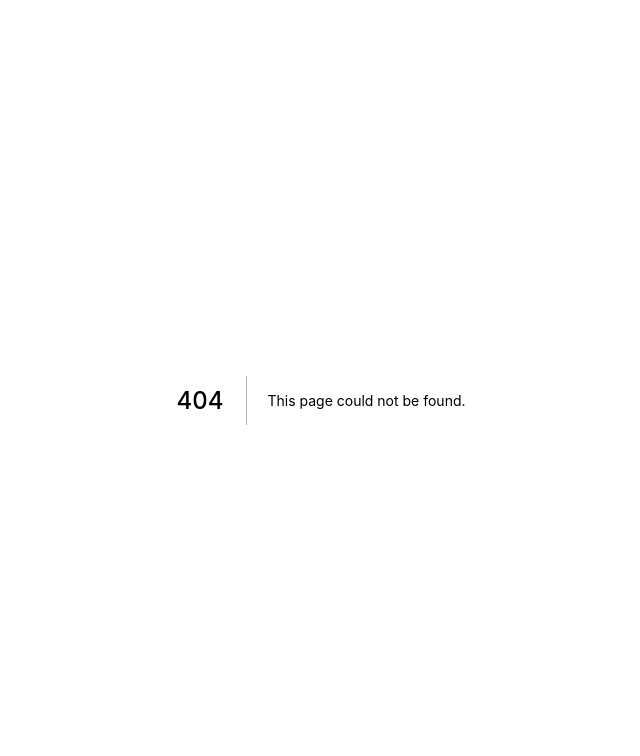
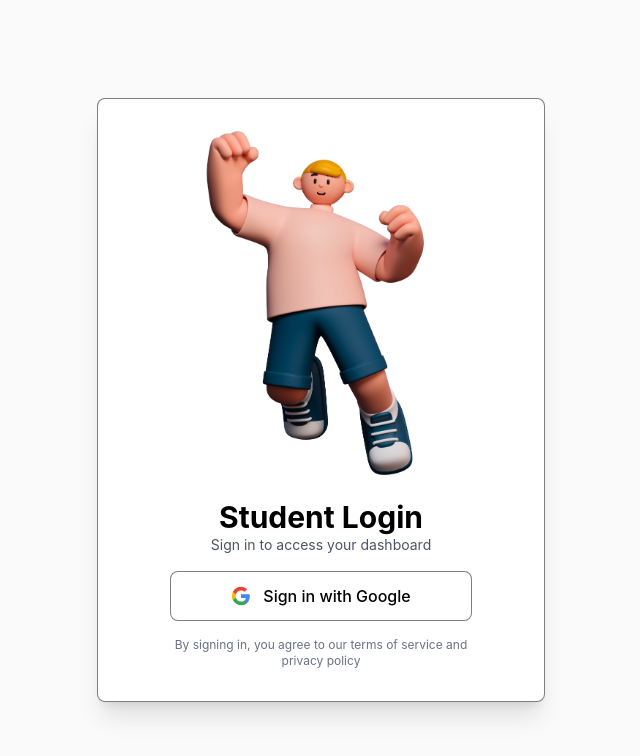
Before and after one commit to PW-IOI-Tech/pwioi-club-frontend, a Next.js app: page /login in a window 1280 px wide. Before the commit this address had no page. Shown: the top 756 px of the page, without its empty margins (319-959 px from the left). Built offline with nearby package versions, Linux system fonts and the light colour scheme.

Commit message:
Login Page UI Added

```diff
--- a/package.json
+++ b/package.json
@@ -16,6 +16,7 @@
     "react": "19.1.0",
     "react-dom": "19.1.0",
     "react-icons": "^5.5.0",
+    "react-toastify": "^11.0.5",
     "recharts": "^3.1.2"
   },
   "devDependencies": {
--- a/src/app/dashboard/student/StudentHome.tsx
+++ b/src/app/dashboard/student/StudentHome.tsx
@@ -115,11 +115,12 @@
 
 const WelcomeMessage: React.FC<WelcomeMessageProps> = ({ userName }) => (
   <div className="bg-gradient-to-br from-slate-800 via-slate-900 to-blue-900 rounded-sm shadow-sm border border-gray-400 p-6 py-8">
-    <h1 className="text-3xl text-white mb-2">
-      Welcome back, <span className="font-bold">{userName}</span>!{" "}
+    <h1 className="text-2xl md:text-3xl text-white mb-2">
+      Welcome back, <br className="block sm:hidden" />
+      <span className="font-bold">{userName}</span>!{" "}
       <span className="">👋</span>
     </h1>
-    <p className="text-gray-300 leading-tight w-3/4">
+    <p className="text-gray-300 leading-tight sm:w-3/4 text-sm">
       Stay connected with your academic community. Share your progress, learn
       from others, and explore new opportunities.
     </p>
@@ -197,7 +198,7 @@
 
   return (
     <>
-      <div className="bg-gradient-to-br from-white to-indigo-50 rounded-sm shadow-sm border border-gray-400 p-5">
+      <div className="bg-gradient-to-br from-white to-indigo-50 rounded-sm shadow-sm border border-gray-400 px-5 sm:py-5 py-4">
         <div className="flex items-center space-x-3 mb-4">
           <div className="w-10 h-10 bg-slate-900 rounded-full flex items-center justify-center text-white font-semibold">
             {userInitial}
@@ -210,7 +211,7 @@
           </div>
         </div>
 
-        <div className="flex flex-col space-y-4">
+        <div className="flex flex-col sm:space-y-4">
           <button
             onClick={handleTextAreaClick}
             className="w-full bg-gray-50 transition-all duration-200 rounded-sm px-4 py-3 text-left text-gray-600 text-sm border border-gray-400 hover:border-gray-500 focus:outline-none focus:ring-2 focus:ring-slate-900 focus:border-transparent cursor-pointer"
@@ -218,7 +219,7 @@
             Share your thoughts, projects, or achievements...
           </button>
 
-          <div className="grid grid-cols-2 gap-2">
+          <div className="grid-cols-2 gap-2 hidden sm:grid">
             <button
               onClick={() => handleMediaSelect("image")}
               className="flex items-center justify-center space-x-2 p-2 text-white bg-slate-900 rounded-sm transition-all duration-200 text-sm font-semibold cursor-pointer hover:bg-slate-800"
@@ -236,7 +237,7 @@
           </div>
         </div>
 
-        <div className="mt-4 pt-4 border-t border-gray-300">
+        <div className="mt-4 pt-4 border-t border-gray-300 hidden sm:block">
           <div className="flex items-center justify-between text-xs text-gray-600">
             <span>💡 Tip: Share your daily wins!</span>
           </div>
@@ -261,7 +262,7 @@
       {showModal && (
         <div className="fixed inset-0 bg-black/35 backdrop-blur-sm flex items-center justify-center z-50 p-4">
           <div className="bg-white rounded-lg shadow-2xl w-full max-w-2xl max-h-[90vh] overflow-y-auto">
-            <div className="flex items-center justify-between p-4 border-b border-gray-400">
+            <div className="flex items-center justify-between p-4 border-b border-gray-200">
               <h2 className="text-xl font-semibold text-gray-900">
                 Create Post
               </h2>
@@ -343,17 +344,17 @@
               )}
             </div>
 
-            <div className="border-t p-4 flex justify-end space-x-3">
+            <div className="border-t border-gray-200 p-4 flex justify-end space-x-3">
               <button
                 onClick={handleCancel}
-                className="px-6 py-2 border border-gray-300 text-gray-700 rounded-lg hover:bg-gray-100 transition-colors font-medium cursor-pointer"
+                className="px-6 py-2 border border-gray-300 text-gray-700 rounded-sm sm:rounded-lg hover:bg-gray-100 transition-colors font-medium cursor-pointer"
               >
                 Cancel
               </button>
               <button
                 onClick={handlePost}
                 disabled={!postText.trim() && !selectedMedia}
-                className="px-6 py-2 bg-slate-900 text-white rounded-lg hover:bg-slate-800 disabled:opacity-50 disabled:cursor-not-allowed transition-colors font-medium cursor-pointer"
+                className="px-6 py-2 bg-slate-900 text-white rounded-sm sm:rounded-lg hover:bg-slate-800 disabled:opacity-50 disabled:cursor-not-allowed transition-colors font-medium cursor-pointer"
               >
                 Post
               </button>
@@ -589,7 +590,7 @@
       )}
 
       {showLikesModal && (
-        <div className="fixed inset-0 bg-black/25 backdrop-blur-sm flex items-center justify-center z-50">
+        <div className="fixed inset-0 bg-black/25 backdrop-blur-sm hidden items-center justify-center z-50">
           <div className="bg-white rounded-lg shadow-2xl max-w-md w-full mx-4 max-h-96 overflow-hidden">
             <div className="flex items-center justify-between p-4 border-b border-gray-200">
               <h3 className="text-lg font-semibold">Likes</h3>
@@ -1020,6 +1021,9 @@
         <div className="grid grid-cols-1 lg:grid-cols-10 gap-6">
           <div className="lg:col-span-7 space-y-4">
             <WelcomeMessage userName={user.name} />
+            <div className="block sm:hidden">
+              <CreatePost userInitial={user.initial} />
+            </div>
             <Feed
               posts={posts}
               likedPosts={likedPosts}
@@ -1029,7 +1033,7 @@
             />
           </div>
 
-          <div className="lg:col-span-3 space-y-4">
+          <div className="lg:col-span-3 space-y-4 hidden sm:block">
             <ProfileHeader user={user} />
             <CreatePost userInitial={user.initial} />
           </div>
--- a/src/app/dashboard/student/layout.tsx
+++ b/src/app/dashboard/student/layout.tsx
@@ -76,7 +76,6 @@
 
   const activeSection = getActiveSection();
 
-  // Handle clicks outside mobile menu
   useEffect(() => {
     const handleClickOutside = (event: MouseEvent) => {
       const sidebar = document.getElementById("mobile-sidebar");
@@ -106,7 +105,6 @@
     return () => document.removeEventListener("mousedown", handleClickOutside);
   }, [isMobileMenuOpen, isProfileSidebarOpen]);
 
-  // Handle body scroll when mobile menu is open
   useEffect(() => {
     if (isMobileMenuOpen || isProfileSidebarOpen) {
       document.body.style.overflow = "hidden";
@@ -121,7 +119,6 @@
 
   const handleLogout = () => {
     console.log("Logout clicked");
-    // Note: localStorage usage removed as per requirements
     router.push("/auth/login/student");
   };
 
@@ -131,7 +128,6 @@
 
   return (
     <div className="flex min-h-screen bg-slate-50">
-      {/* Mobile Menu Button */}
       <button
         id="mobile-menu-button"
         onClick={() => setIsMobileMenuOpen(!isMobileMenuOpen)}
@@ -145,7 +141,6 @@
         )}
       </button>
 
-      {/* Mobile Overlay */}
       {(isMobileMenuOpen || isProfileSidebarOpen) && (
         <div
           className="fixed inset-0 bg-slate-900/60 backdrop-blur-sm z-40 transition-all duration-300 cursor-pointer"
@@ -156,14 +151,12 @@
         />
       )}
 
-      {/* Desktop Sidebar */}
       <div
         className={`hidden lg:flex sticky top-0 h-screen bg-slate-900 border-r border-slate-700/50 shadow-2xl transition-all duration-300 ease-in-out ${
           isSidebarExpanded ? "w-64" : "w-20"
         }`}
       >
         <div className="flex flex-col w-full">
-          {/* Header with Hamburger and Logo */}
           <div className="p-5 border-b border-slate-700/50 flex items-center space-x-3 bg-slate-800/50">
             <button
               onClick={() => setIsSidebarExpanded(!isSidebarExpanded)}
@@ -186,7 +179,6 @@
             )}
           </div>
 
-          {/* Coding Platform Logo */}
           <div className="p-5 border-b border-slate-700/50 bg-slate-800/30">
             <button
               onClick={handleCodingPlatformRedirect}
@@ -210,7 +202,6 @@
             </button>
           </div>
 
-          {/* Navigation */}
           <nav className="flex-1 p-4 space-y-2 mt-2">
             {menuItems.map((item) => {
               const Icon = item.icon;
@@ -248,7 +239,6 @@
             })}
           </nav>
 
-          {/* Profile Button */}
           <div className="p-4 border-t border-slate-700/50 bg-gradient-to-r from-slate-800/30 to-slate-700/20">
             <button
               className={`w-full flex items-center text-slate-300 hover:bg-slate-700/50 hover:text-white hover:scale-105 active:scale-95 py-2.5 px-3 rounded-xl transition-all duration-200 ease-in-out cursor-pointer group relative border border-transparent hover:border-slate-600/30 ${
@@ -281,14 +271,12 @@
         </div>
       </div>
 
-      {/* Professional Profile Sidebar */}
       <div
         id="profile-sidebar"
         className={`fixed inset-y-0 right-0 z-50 w-80 h-screen bg-white shadow-xl flex flex-col transition-transform duration-400 ease-in-out border-l border-slate-200 overflow-y-auto ${
           isProfileSidebarOpen ? "translate-x-0" : "translate-x-full"
         }`}
       >
-        {/* Profile Header */}
         <div className="bg-gradient-to-br from-slate-800 via-slate-900 to-blue-900 p-4 text-white relative">
           <div className="absolute inset-0 bg-gradient-to-br from-blue-600/10 to-transparent"></div>
           <div className="relative z-10">
@@ -304,7 +292,6 @@
               </button>
             </div>
 
-            {/* Profile Card */}
             <div className="bg-white/5 rounded-xl p-3 backdrop-blur-sm border border-white/10 hover:bg-white/10 transition-all duration-200">
               <div className="flex items-center space-x-3 mb-3">
                 <div className="w-16 h-16 rounded-xl bg-gradient-to-br from-blue-500 via-blue-600 to-indigo-700 flex items-center justify-center shadow-lg border border-white/20 hover:shadow-xl transition-all duration-200">
@@ -326,7 +313,6 @@
           </div>
         </div>
 
-        {/* Academic Overview */}
         <div className="p-4 bg-gradient-to-br from-slate-50 to-slate-100 border-b border-slate-200">
           <h3 className="text-xs font-bold text-slate-700 mb-3 uppercase tracking-wider">
             Academic Overview
@@ -359,7 +345,6 @@
           </div>
         </div>
 
-        {/* Profile Options */}
         <div className="p-4 py-6 bg-gradient-to-b from-white to-slate-50">
           <h3 className="text-xs font-bold text-slate-700 mb-3 uppercase tracking-wider">
             Quick Actions
@@ -384,7 +369,6 @@
           </nav>
         </div>
 
-        {/* Contact Information */}
         <div className="p-4 py-6 bg-gradient-to-br from-slate-50 to-slate-100 border-t border-slate-200">
           <h3 className="text-xs font-bold text-slate-700 mb-3 uppercase tracking-wider">
             Contact Information
@@ -405,7 +389,6 @@
           </div>
         </div>
 
-        {/* Logout Button */}
         <div className="p-4 border-t border-slate-200 bg-gradient-to-r from-slate-50 to-red-50">
           <button
             onClick={handleLogout}
@@ -417,14 +400,12 @@
         </div>
       </div>
 
-      {/* Mobile Sidebar */}
       <div
         id="mobile-sidebar"
         className={`lg:hidden fixed inset-y-0 right-0 z-40 w-72 h-screen bg-slate-900 border-l border-slate-700/50 shadow-2xl flex flex-col transition-transform duration-300 ease-in-out ${
           isMobileMenuOpen ? "translate-x-0" : "translate-x-full"
         }`}
       >
-        {/* Mobile Header */}
         <div className="p-6 border-b border-slate-700/50 bg-slate-800/50">
           <div className="cursor-pointer hover:opacity-80 transition-opacity duration-200">
             <Image
@@ -436,7 +417,6 @@
           </div>
         </div>
 
-        {/* Coding Platform Logo Mobile */}
         <div className="p-5 border-b border-slate-700/50 bg-slate-800/30">
           <button
             onClick={handleCodingPlatformRedirect}
@@ -456,7 +436,6 @@
           </button>
         </div>
 
-        {/* Mobile Navigation */}
         <nav className="flex-1 p-4 space-y-2">
           {menuItems.map((item) => {
             const Icon = item.icon;
@@ -483,7 +462,6 @@
           })}
         </nav>
 
-        {/* Mobile Profile Button */}
         <div className="p-4 border-t border-slate-700/50 bg-gradient-to-r from-slate-800/30 to-slate-700/20">
           <button
             className="w-full flex items-center space-x-3 text-slate-300 hover:bg-slate-700/50 hover:text-white hover:scale-105 active:scale-95 py-3.5 px-4 rounded-xl transition-all duration-200 ease-in-out cursor-pointer font-medium border border-transparent hover:border-slate-600/30"
@@ -500,9 +478,8 @@
         </div>
       </div>
 
-      {/* Main Content */}
       <div className="flex-1 transition-all duration-300 ease-in-out">
-        <div className="p-6 lg:p-8">{children}</div>
+        <div className="p-1 lg:p-8">{children}</div>
       </div>
     </div>
   );
--- /dev/null
+++ b/src/app/login/loginPage.tsx
@@ -0,0 +1,135 @@
+"use client";
+import { useState, useEffect, useRef, Suspense } from "react";
+import { ToastContainer, toast } from "react-toastify";
+import "react-toastify/dist/ReactToastify.css";
+import Image from "next/image";
+
+interface LoginContentProps {
+  imgPath: string;
+}
+
+function LoginContent({ imgPath }: LoginContentProps) {
+  const [isLoading, setIsLoading] = useState(false);
+
+  return (
+    <div className="min-h-screen flex items-center justify-center p-4 bg-[#fafafa]">
+      <ToastContainer
+        position="top-right"
+        autoClose={4000}
+        hideProgressBar={false}
+        newestOnTop={true}
+        closeOnClick={true}
+        rtl={false}
+        pauseOnFocusLoss={true}
+        draggable={true}
+        pauseOnHover={true}
+        theme="light"
+        className="!z-50"
+        toastClassName="!rounded-lg !text-sm"
+      />
+
+      <div className="w-full max-w-md bg-white border border-black/50 rounded-lg shadow-xl p-8">
+        <div className="px-12 mb-6">
+          <Image
+            src={imgPath}
+            width={500}
+            height={500}
+            className="w-full h-full object-cover"
+            alt="Login Image"
+          />
+        </div>
+        <div className="text-center mb-4">
+          <h1 className="text-3xl font-bold text-black">Student Login</h1>
+          <p className="text-gray-600 text-sm">
+            Sign in to access your dashboard
+          </p>
+        </div>
+
+        <div className="px-10">
+          <button
+            disabled={isLoading}
+            className="w-full flex items-center justify-center px-4 py-3 border border-black/50 rounded-lg bg-white hover:bg-gray-100 focus:outline-none focus:ring-2 focus:ring-black focus:ring-offset-2 disabled:opacity-50 disabled:cursor-not-allowed transition-colors duration-200 cursor-pointer"
+          >
+            {isLoading ? (
+              <>
+                <svg
+                  className="animate-spin -ml-1 mr-3 h-5 w-5 text-black"
+                  fill="none"
+                  viewBox="0 0 24 24"
+                >
+                  <circle
+                    className="opacity-25"
+                    cx="12"
+                    cy="12"
+                    r="10"
+                    stroke="currentColor"
+                    strokeWidth="4"
+                  />
+                  <path
+                    className="opacity-75"
+                    fill="currentColor"
+                    d="M4 12a8 8 0 018-8V0C5.373 0 0 5.373 0 12h4zm2 5.291A7.962 7.962 0 014 12H0c0 3.042 1.135 5.824 3 7.938l3-2.647z"
+                  />
+                </svg>
+                <span className="text-black font-medium">Signing in...</span>
+              </>
+            ) : (
+              <>
+                <svg
+                  className="w-5 h-5 mr-3"
+                  viewBox="0 0 24 24"
+                  xmlns="http://www.w3.org/2000/svg"
+                >
+                  <path
+                    fill="#4285F4"
+                    d="M22.56 12.25c0-.78-.07-1.53-.2-2.25H12v4.26h5.92c-.26 1.37-1.04 2.53-2.21 3.31v2.77h3.57c2.08-1.92 3.28-4.74 3.28-8.09z"
+                  />
+                  <path
+                    fill="#34A853"
+                    d="M12 23c2.97 0 5.46-.98 7.28-2.66l-3.57-2.77c-.98.66-2.23 1.06-3.71 1.06-2.86 0-5.29-1.93-6.16-4.53H2.18v2.84C3.99 20.53 7.7 23 12 23z"
+                  />
+                  <path
+                    fill="#FBBC05"
+                    d="M5.84 14.09c-.22-.66-.35-1.36-.35-2.09s.13-1.43.35-2.09V7.07H2.18C1.43 8.55 1 10.22 1 12s.43 3.45 1.18 4.93l2.85-2.22.81-.62z"
+                  />
+                  <path
+                    fill="#EA4335"
+                    d="M12 5.38c1.62 0 3.06.56 4.21 1.64l3.15-3.15C17.45 2.09 14.97 1 12 1 7.7 1 3.99 3.47 2.18 7.07l3.66 2.84c.87-2.6 3.3-4.53 6.16-4.53z"
+                  />
+                </svg>
+                <span className="text-black font-medium">
+                  Sign in with Google
+                </span>
+              </>
+            )}
+          </button>
+        </div>
+
+        <div className="mt-4 text-center">
+          <p className="text-xs text-gray-500 px-10">
+            By signing in, you agree to our terms of service and privacy policy
+          </p>
+        </div>
+      </div>
+    </div>
+  );
+}
+
+function LoginPageFallback() {
+  return (
+    <div className="min-h-screen flex items-center justify-center p-4 bg-[#fafafa]">
+      <div className="text-center">
+        <div className="animate-spin rounded-full h-12 w-12 border-b-2 border-black mx-auto mb-4"></div>
+        <p className="text-gray-600">Loading...</p>
+      </div>
+    </div>
+  );
+}
+
+export default function LoginPage() {
+  return (
+    <Suspense fallback={<LoginPageFallback />}>
+      <LoginContent imgPath="/StudentLogin.png" />
+    </Suspense>
+  );
+}
--- /dev/null
+++ b/src/app/login/page.tsx
@@ -0,0 +1,11 @@
+import type { Metadata } from "next";
+import LoginPage from "./loginPage";
+
+export const metadata: Metadata = {
+  title: "Login",
+  description: "Login to your student profile",
+};
+
+export default function Page() {
+  return <LoginPage />;
+}
```
Also changed, not shown: public/StudentLogin.png (added), 1 other file (tests, documents, lock files or other folders).
